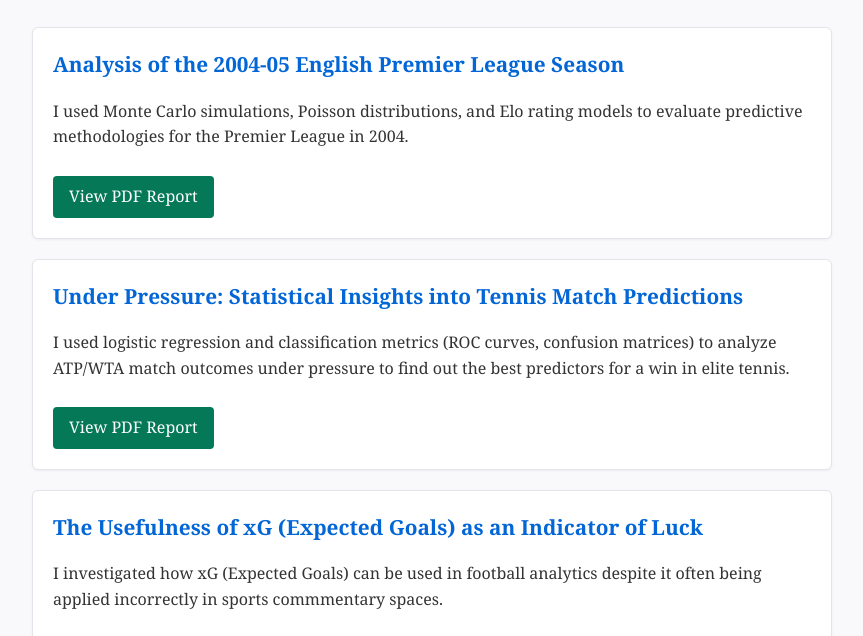
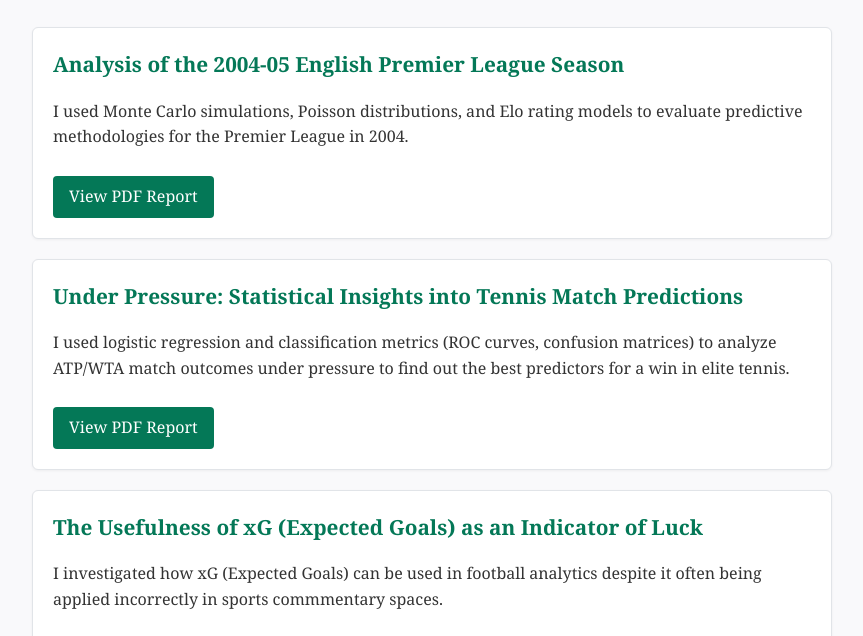
Before and after one commit to chelseagars/projects, a plain HTML site: page index.html in a window 1280 px wide. Shown: the part 154-790 px from the top of the page, without its empty margins (208-1071 px from the left). Drawn offline with Linux system fonts and the light colour scheme.

Commit message:
Update index.html

```diff
--- a/index.html
+++ b/index.html
@@ -29,7 +29,7 @@
             margin-bottom: 20px;
             box-shadow: 0 1px 3px rgba(0,0,0,0.05);
         }
-        .project-card h2 { margin-top: 0; color: #0366d6; font-size: 1.3em; }
+        .project-card h2 { margin-top: 0; color: #047857; font-size: 1.3em; }
         .btn {
             display: inline-block;
             background-color: #047857;
@@ -52,21 +52,18 @@
     </header>
 
  <main>
-        <!-- Project 1 -->
         <div class="project-card">
             <h2>Analysis of the 2004-05 English Premier League Season</h2>
             <p>I used Monte Carlo simulations, Poisson distributions, and Elo rating models to evaluate predictive methodologies for the Premier League in 2004.</p>
             <a class="btn" href="Analysis%20of%20the%202004-05%20English%20Premier%20League%20Season.pdf" target="_blank">View PDF Report</a>
         </div>
 
-        <!-- Project 2 -->
         <div class="project-card">
             <h2>Under Pressure: Statistical Insights into Tennis Match Predictions</h2>
             <p>I used logistic regression and classification metrics (ROC curves, confusion matrices) to analyze ATP/WTA match outcomes under pressure to find out the best predictors for a win in elite tennis.</p>
             <a class="btn" href="Service%20Under%20Pressure.docx.pdf" target="_blank">View PDF Report</a>
         </div>
 
-        <!-- Project 3 -->
         <div class="project-card">
             <h2>The Usefulness of xG (Expected Goals) as an Indicator of Luck</h2>
             <p>I investigated how xG (Expected Goals) can be used in football analytics despite it often being applied incorrectly in sports commmentary spaces.</p>
```
